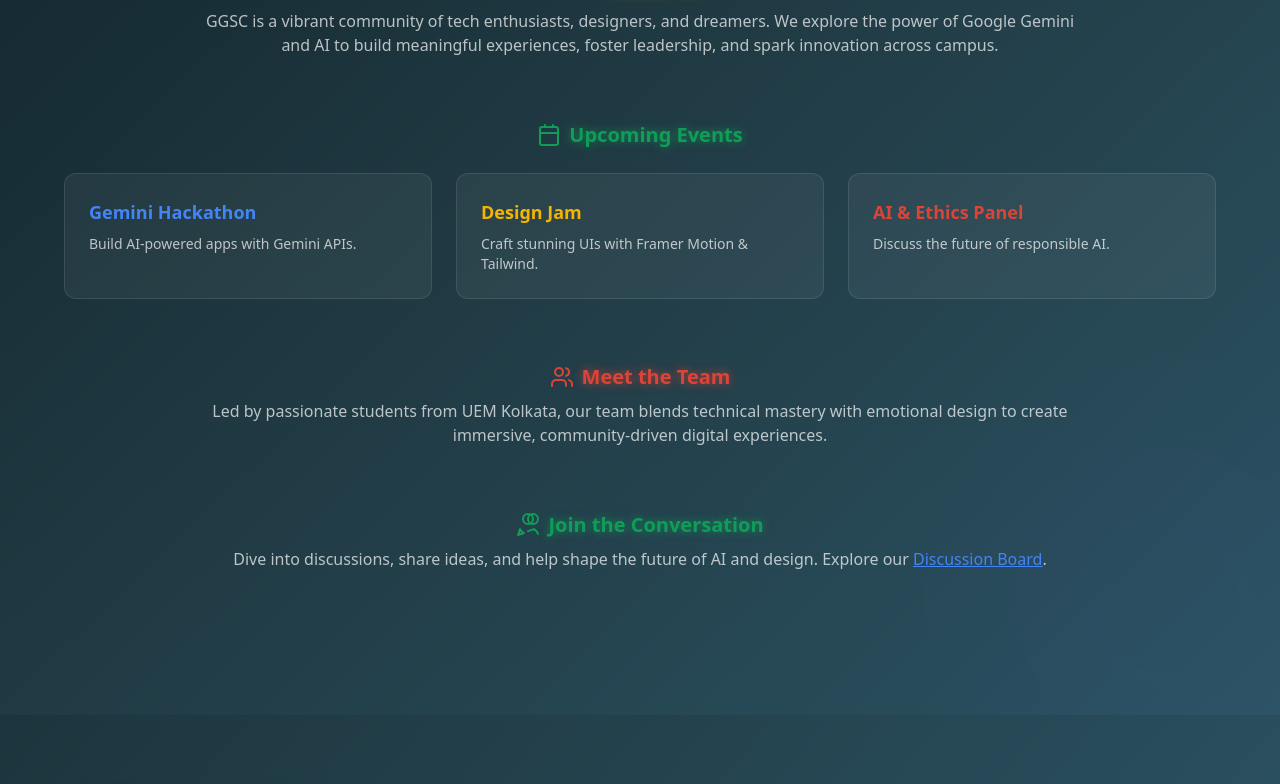
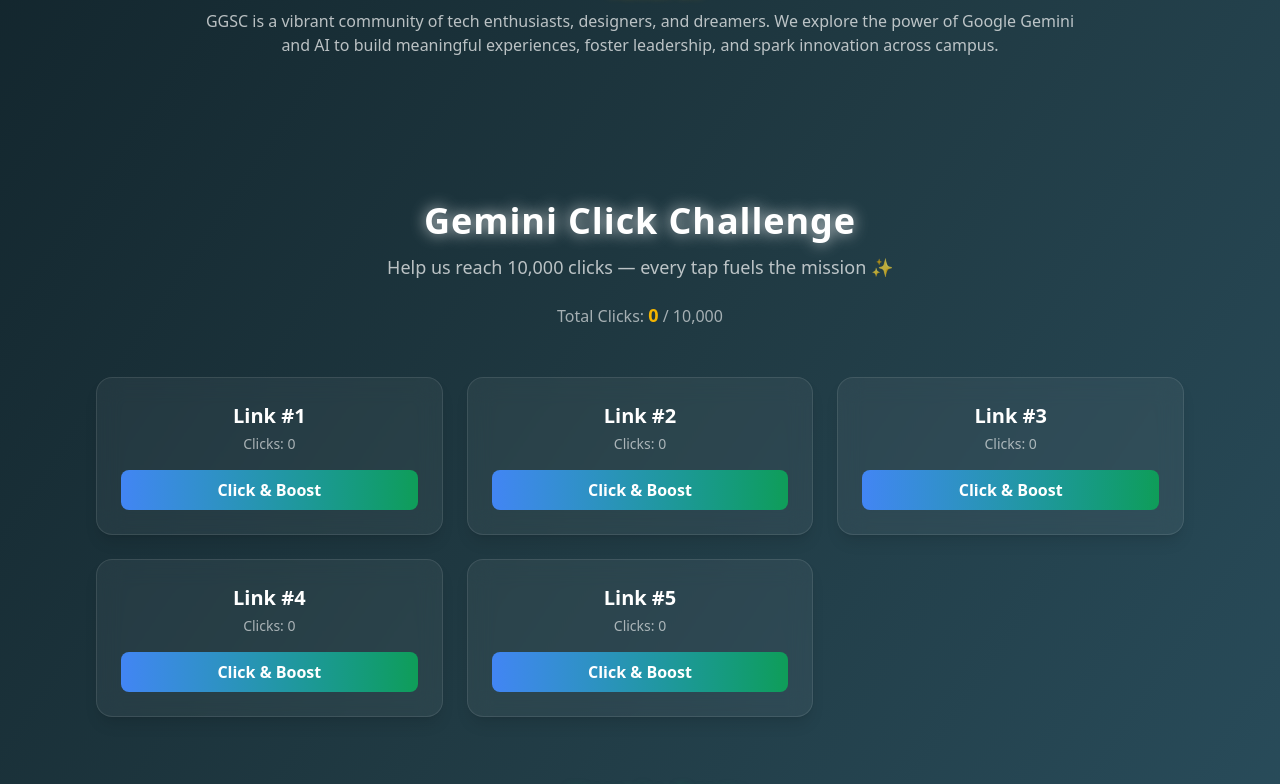
Before and after one commit to Mayank8159/GoogleGeminiUem, a React (Vite) app in the folder frontend/: page / in a window 1280 px wide. Shown: the part 507-1291 px from the top of the page. Built offline with nearby package versions, Linux system fonts and the light colour scheme; no server answers.

Commit message:
gemini click added

```diff
--- /dev/null
+++ b/frontend/src/components/GeminiClicks.jsx
@@ -0,0 +1,72 @@
+import { useState } from 'react';
+import { motion } from 'framer-motion';
+
+const links = [
+  { id: 1, url: 'https://aiskillshouse.com/student/qr-mediator.html?uid=7295&promptId=17' },
+  { id: 2, url: 'https://aiskillshouse.com/student/qr-mediator.html?uid=7295&promptId=16' },
+  { id: 3, url: 'https://aiskillshouse.com/student/qr-mediator.html?uid=7295&promptId=15' },
+  { id: 4, url: 'https://aiskillshouse.com/student/qr-mediator.html?uid=7295&promptId=14' },
+  { id: 5, url: 'https://aiskillshouse.com/student/qr-mediator.html?uid=7295&promptId=13' },
+];
+
+export default function GeminiClicks() {
+  const [clicks, setClicks] = useState(Array(links.length).fill(0));
+
+  const handleClick = (index, url) => {
+    const updated = [...clicks];
+    updated[index] += 1;
+    setClicks(updated);
+    window.open(url, '_blank');
+  };
+
+  const totalClicks = clicks.reduce((a, b) => a + b, 0);
+
+  return (
+    <section className="mt-20 px-4 sm:px-8">
+      {/* Header */}
+      <div className="text-center mb-12">
+        <motion.h2
+          initial={{ opacity: 0, y: -10 }}
+          animate={{ opacity: 1, y: 0 }}
+          transition={{ duration: 0.6 }}
+          className="text-3xl sm:text-4xl font-bold font-outfit tracking-wide"
+          style={{ textShadow: '0 0 15px rgba(255, 255, 255, 0.8)' }}
+        >
+          Gemini Click Challenge
+        </motion.h2>
+
+        <p className="text-white/70 mt-3 text-base sm:text-lg">
+          Help us reach 10,000 clicks — every tap fuels the mission ✨
+        </p>
+
+        <p className="mt-5 text-white/60 text-base">
+          Total Clicks: <span className="font-bold text-[#F4B400] text-lg">{totalClicks}</span> / 10,000
+        </p>
+      </div>
+
+      {/* Link Cards */}
+      <div className="grid grid-cols-1 sm:grid-cols-2 lg:grid-cols-3 gap-6">
+        {links.map((link, index) => (
+          <motion.div
+            key={link.id}
+            whileHover={{ scale: 1.03, boxShadow: '0 0 20px rgba(255,255,255,0.1)' }}
+            whileTap={{ scale: 0.97 }}
+            className="bg-white/5 border border-white/10 rounded-2xl p-6 shadow-lg backdrop-blur-md transition-all"
+          >
+            <div className="mb-4">
+              <h3 className="text-xl font-semibold text-white mb-1">Link #{link.id}</h3>
+              <p className="text-sm text-white/60">Clicks: {clicks[index]}</p>
+            </div>
+
+            <button
+              onClick={() => handleClick(index, link.url)}
+              className="w-full px-4 py-2 bg-gradient-to-r from-[#4285F4] to-[#0F9D58] hover:from-[#F4B400] hover:to-[#DB4437] text-white rounded-lg font-semibold transition-all duration-300"
+            >
+              Click & Boost
+            </button>
+          </motion.div>
+        ))}
+      </div>
+    </section>
+  );
+}
--- a/frontend/src/pages/Home.jsx
+++ b/frontend/src/pages/Home.jsx
@@ -1,10 +1,11 @@
-import { Link } from 'react-router-dom';
-import { motion } from 'framer-motion';
+import { Link } from "react-router-dom";
+import { motion } from "framer-motion";
+import GeminiClicks from "../components/GeminiClicks";
 
 // A simple component to render inline SVG icons.
 // This is an alternative to a library like lucide-react,
 // which requires a build setup not available in this environment.
-const Icon = ({ name, color = 'currentColor', size = 24, strokeWidth = 2 }) => {
+const Icon = ({ name, color = "currentColor", size = 24, strokeWidth = 2 }) => {
   const icons = {
     users: (
       <svg
@@ -61,7 +62,17 @@
       </svg>
     ),
     info: (
-      <svg xmlns="http://www.w3.org/2000/svg" width={size} height={size} viewBox="0 0 24 24" fill="none" stroke={color} strokeWidth={strokeWidth} strokeLinecap="round" strokeLinejoin="round">
+      <svg
+        xmlns="http://www.w3.org/2000/svg"
+        width={size}
+        height={size}
+        viewBox="0 0 24 24"
+        fill="none"
+        stroke={color}
+        strokeWidth={strokeWidth}
+        strokeLinecap="round"
+        strokeLinejoin="round"
+      >
         <circle cx="12" cy="12" r="10" />
         <path d="M12 16v-4" />
         <path d="M12 8h.01" />
@@ -102,7 +113,7 @@
           transition={{
             duration: 20,
             repeat: Infinity,
-            repeatType: 'reverse',
+            repeatType: "reverse",
           }}
           className="absolute h-80 w-80 rounded-full bg-blue-500 blur-3xl -top-20 -left-20"
         />
@@ -115,25 +126,24 @@
           transition={{
             duration: 25,
             repeat: Infinity,
-            repeatType: 'reverse',
+            repeatType: "reverse",
           }}
           className="absolute h-96 w-96 rounded-full bg-indigo-500 blur-3xl -bottom-20 -right-20"
         />
       </div>
 
       <div className="max-w-6xl mx-auto text-center flex flex-col items-center gap-16 relative z-10">
-
         {/* Hero Section */}
         <motion.div
           initial={{ opacity: 0, y: 20 }}
           animate={{ opacity: 1, y: 0 }}
-          transition={{ duration: 0.8, ease: 'easeOut' }}
+          transition={{ duration: 0.8, ease: "easeOut" }}
           className="flex flex-col items-center gap-8"
         >
           <motion.div
             initial={{ scale: 0.8, opacity: 0 }}
             animate={{ scale: 1, opacity: 1 }}
-            transition={{ type: 'spring', stiffness: 120, delay: 0.4 }}
+            transition={{ type: "spring", stiffness: 120, delay: 0.4 }}
             className="relative mt-6"
           >
             <div className="absolute inset-0 rounded-full bg-[#4285F4]/30 blur-2xl scale-125" />
@@ -142,14 +152,18 @@
               alt="Gemini Logo"
               className="relative h-24 w-24 sm:h-28 sm:w-28 rounded-xl z-10 shadow-xl"
               whileHover={{ scale: 1.1, rotate: 10 }}
-              transition={{ type: 'spring', stiffness: 400, damping: 10 }}
+              transition={{ type: "spring", stiffness: 400, damping: 10 }}
             />
           </motion.div>
-          <h1 className="text-3xl sm:text-4xl font-bold font-outfit tracking-wide" style={{ textShadow: '0 0 15px rgba(255, 255, 255, 0.8)' }}>
+          <h1
+            className="text-3xl sm:text-4xl font-bold font-outfit tracking-wide"
+            style={{ textShadow: "0 0 15px rgba(255, 255, 255, 0.8)" }}
+          >
             Google Gemini Student Community
           </h1>
           <p className="max-w-xl text-sm sm:text-base text-white/70">
-            A student-led initiative at UEM Kolkata, empowering learners through innovation, collaboration, and cosmic curiosity.
+            A student-led initiative at UEM Kolkata, empowering learners through
+            innovation, collaboration, and cosmic curiosity.
           </p>
         </motion.div>
 
@@ -161,14 +175,31 @@
           viewport={{ once: true }}
           className="max-w-4xl text-center"
         >
-          <motion.h2 className="text-xl font-semibold mb-2 text-[#F4B400] flex items-center justify-center gap-2" style={{ textShadow: '0 0 10px rgba(244, 180, 0, 0.8)' }}>
-            <Icon name="info" color="#F4B400" />About Us
+          <motion.h2
+            className="text-xl font-semibold mb-2 text-[#F4B400] flex items-center justify-center gap-2"
+            style={{ textShadow: "0 0 10px rgba(244, 180, 0, 0.8)" }}
+          >
+            <Icon name="info" color="#F4B400" />
+            About Us
           </motion.h2>
           <p className="text-sm sm:text-base text-white/70">
-            GGSC is a vibrant community of tech enthusiasts, designers, and dreamers. We explore the power of Google Gemini and AI to build meaningful experiences, foster leadership, and spark innovation across campus.
+            GGSC is a vibrant community of tech enthusiasts, designers, and
+            dreamers. We explore the power of Google Gemini and AI to build
+            meaningful experiences, foster leadership, and spark innovation
+            across campus.
           </p>
         </motion.section>
+        {/* Gemini Click Challenge */}
+        <motion.section
+          variants={itemVariants}
+          initial="hidden"
+          whileInView="visible"
+          viewport={{ once: true }}
+          className="max-w-6xl w-full text-center"
+        >
 
+          <GeminiClicks />
+        </motion.section>
         {/* Events Preview */}
         <motion.section
           variants={containerVariants}
@@ -177,35 +208,45 @@
           viewport={{ once: true }}
           className="w-full"
         >
-          <motion.h2 className="text-xl font-semibold mb-6 text-[#0F9D58] flex items-center justify-center gap-2" style={{ textShadow: '0 0 10px rgba(15, 157, 88, 0.8)' }}>
-            <Icon name="calendar" color="#0F9D58" />Upcoming Events
+          <motion.h2
+            className="text-xl font-semibold mb-6 text-[#0F9D58] flex items-center justify-center gap-2"
+            style={{ textShadow: "0 0 10px rgba(15, 157, 88, 0.8)" }}
+          >
+            <Icon name="calendar" color="#0F9D58" />
+            Upcoming Events
           </motion.h2>
           <div className="grid grid-cols-1 sm:grid-cols-3 gap-6">
             {[
               {
-                title: 'Gemini Hackathon',
-                desc: 'Build AI-powered apps with Gemini APIs.',
-                color: '#4285F4'
+                title: "Gemini Hackathon",
+                desc: "Build AI-powered apps with Gemini APIs.",
+                color: "#4285F4",
               },
               {
-                title: 'Design Jam',
-                desc: 'Craft stunning UIs with Framer Motion & Tailwind.',
-                color: '#F4B400'
+                title: "Design Jam",
+                desc: "Craft stunning UIs with Framer Motion & Tailwind.",
+                color: "#F4B400",
               },
               {
-                title: 'AI & Ethics Panel',
-                desc: 'Discuss the future of responsible AI.',
-                color: '#DB4437'
-              }
+                title: "AI & Ethics Panel",
+                desc: "Discuss the future of responsible AI.",
+                color: "#DB4437",
+              },
             ].map(({ title, desc, color }) => (
               <motion.div
                 key={title}
                 variants={itemVariants}
-                whileHover={{ scale: 1.05, y: -5, boxShadow: '0 0 20px rgba(255,255,255,0.2)' }}
-                transition={{ type: 'spring', stiffness: 300 }}
+                whileHover={{
+                  scale: 1.05,
+                  y: -5,
+                  boxShadow: "0 0 20px rgba(255,255,255,0.2)",
+                }}
+                transition={{ type: "spring", stiffness: 300 }}
                 className="bg-white/5 border border-white/10 rounded-xl p-6 text-left"
               >
-                <h3 className="text-lg font-semibold mb-2" style={{ color }}>{title}</h3>
+                <h3 className="text-lg font-semibold mb-2" style={{ color }}>
+                  {title}
+                </h3>
                 <p className="text-sm text-white/70">{desc}</p>
               </motion.div>
             ))}
@@ -220,11 +261,17 @@
           viewport={{ once: true }}
           className="max-w-4xl text-center"
         >
-          <motion.h2 className="text-xl font-semibold mb-2 text-[#DB4437] flex items-center justify-center gap-2" style={{ textShadow: '0 0 10px rgba(219, 68, 55, 0.8)' }}>
-            <Icon name="users" color="#DB4437" />Meet the Team
+          <motion.h2
+            className="text-xl font-semibold mb-2 text-[#DB4437] flex items-center justify-center gap-2"
+            style={{ textShadow: "0 0 10px rgba(219, 68, 55, 0.8)" }}
+          >
+            <Icon name="users" color="#DB4437" />
+            Meet the Team
           </motion.h2>
           <p className="text-sm sm:text-base text-white/70">
-            Led by passionate students from UEM Kolkata, our team blends technical mastery with emotional design to create immersive, community-driven digital experiences.
+            Led by passionate students from UEM Kolkata, our team blends
+            technical mastery with emotional design to create immersive,
+            community-driven digital experiences.
           </p>
         </motion.section>
 
@@ -236,11 +283,16 @@
           viewport={{ once: true }}
           className="max-w-4xl text-center"
         >
-          <motion.h2 className="text-xl font-semibold mb-2 text-[#0F9D58] flex items-center justify-center gap-2" style={{ textShadow: '0 0 10px rgba(15, 157, 88, 0.8)' }}>
-            <Icon name="messageCircle" color="#0F9D58" />Join the Conversation
+          <motion.h2
+            className="text-xl font-semibold mb-2 text-[#0F9D58] flex items-center justify-center gap-2"
+            style={{ textShadow: "0 0 10px rgba(15, 157, 88, 0.8)" }}
+          >
+            <Icon name="messageCircle" color="#0F9D58" />
+            Join the Conversation
           </motion.h2>
           <p className="text-sm sm:text-base text-white/70 mb-4">
-            Dive into discussions, share ideas, and help shape the future of AI and design. Explore our{' '}
+            Dive into discussions, share ideas, and help shape the future of AI
+            and design. Explore our{" "}
             <motion.span
               whileHover={{ scale: 1.1 }}
               className="text-[#4285F4] underline hover:text-[#F4B400] transition inline-block"
```
